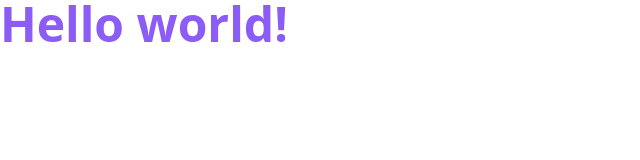
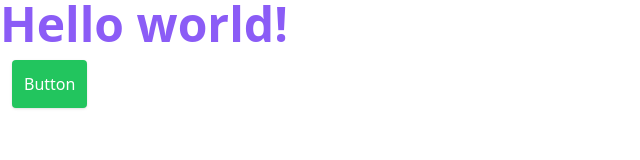
Before and after one commit to Ventustium/Tailwind-Training, a website: page public/index.html in a window 1280 px wide. Shown: the whole page, without its empty margins (0-640 px from the left). Drawn offline with nearby package versions, Linux system fonts and the light colour scheme; files that its build step writes are made by us from their sources.

Commit message:
[ADD] - Button

```diff
--- a/public/index.html
+++ b/public/index.html
@@ -8,5 +8,6 @@
 
     <body>
         <h1 class="text-5xl text-violet-500 font-bold">Hello world!</h1>
+        <a href="#" class="p-3 m-3 inline-block text-white rounded shadow hover:bg-green-300 bg-green-500">Button</a>
     </body>
 </html>
```
